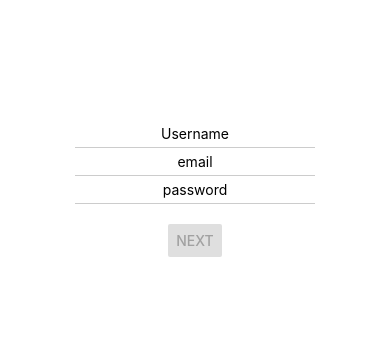
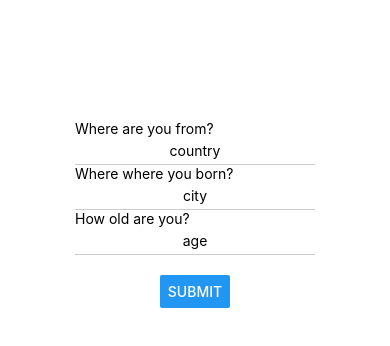
Before and after one commit to MarinaSergeyeva/RN_RegistrationForm, a React Native app: screen / in a window 390 px wide. Shown: the top 346 px of the page. Built offline with nearby package versions, Linux system fonts and the light colour scheme.

Commit message:
info form done

```diff
--- a/App.js
+++ b/App.js
@@ -7,17 +7,18 @@
  */
 
 import React from 'react';
-import { StyleSheet, View, Text, Button } from 'react-native';
+import { StyleSheet, View } from 'react-native';
 
 import { Colors } from 'react-native/Libraries/NewAppScreen';
 import AuthScreen from './screens/AuthScreen';
+import InfoScreen from './screens/InfoScreen';
 import SuccessScreen from './screens/SuccessScreen';
 
 const App = () => {
-
   return (
     <View>
-      <AuthScreen />
+      {/* <AuthScreen /> */}
+      <InfoScreen />
       {/* <SuccessScreen/> */}
     </View>
   );
--- a/package.json
+++ b/package.json
@@ -10,8 +10,10 @@
     "lint": "eslint ."
   },
   "dependencies": {
+    "@hookform/resolvers": "^1.3.4",
     "formik": "^2.2.6",
     "react": "16.13.1",
+    "react-hook-form": "^6.15.1",
     "react-native": "0.63.4",
     "yup": "^0.32.8"
   },
--- /dev/null
+++ b/schemas/InfoValidationSchema.js
@@ -0,0 +1,19 @@
+import * as yup from 'yup';
+
+export const infoValidationSchema = yup.object().shape({
+  country: yup
+    .string()
+    .min(2, 'min number of characters: 2')
+    .max(16, 'max number of characters: 16')
+    .matches(
+      /^[A-Za-zА-Яа-яЇїІіА-Яа-яËё]+$/,
+      'name must contain only alphabetic characters',
+    ),
+  city: yup
+    .string()
+    .min(3, 'min number of characters: 3')
+    .max(30, 'max number of characters: 30')
+    .required('required field'),
+
+  age: yup.number(1, 'enter your age').positive().integer(),
+});
--- /dev/null
+++ b/screens/InfoScreen.js
@@ -0,0 +1,132 @@
+import React from 'react';
+import { Text, View, TextInput, Button, StyleSheet, Alert } from 'react-native';
+import { useForm, Controller } from 'react-hook-form';
+import { yupResolver } from '@hookform/resolvers/yup';
+import { infoValidationSchema } from '../schemas/InfoValidationSchema';
+import SuccessScreen from './SuccessScreen';
+
+const InfoScreen = () => {
+  const {
+    control,
+    handleSubmit,
+    errors,
+    formState: { touched, isDirty },
+  } = useForm({
+    mode: 'onSubmit',
+    reValidateMode: 'onChange',
+    resolver: yupResolver(infoValidationSchema),
+  });
+
+  const onSubmit = data => {
+    console.log(data);
+    const result = new Promise((resolve, reject) => {
+      setTimeout(() => {
+        resolve(<SuccessScreen/>);
+      }, 1000);
+    });
+
+    result
+      .then(data => console.log(data))
+      .catch(error => console.log(error))
+      .finally(() => console.log('finished!'));
+
+    return result;
+  };
+
+  return (
+    <View style={styles.form}>
+      <View style={styles.fieldsContainer}>
+        <Text>Where are you from?</Text>
+        <Controller
+          control={control}
+          render={({ onChange, onBlur, value }) => (
+            <TextInput
+              placeholder="country"
+              style={styles.input}
+              onBlur={onBlur}
+              onChangeText={value => onChange(value)}
+              value={value}
+            />
+          )}
+          name="country"
+          rules={{ required: true }}
+          defaultValue=""
+        />
+        {errors.country && (
+          <Text style={styles.errorMessage}>{errors.country?.message}</Text>
+        )}
+        <Text>Where where you born?</Text>
+        <Controller
+          control={control}
+          render={({ onChange, onBlur, value }) => (
+            <TextInput
+              placeholder="city"
+              style={styles.input}
+              onBlur={onBlur}
+              onChangeText={value => onChange(value)}
+              value={value}
+            />
+          )}
+          name="city"
+          rules={{ required: true }}
+          defaultValue=""
+        />
+        {errors.city && (
+          <Text style={styles.errorMessage}>{errors.city?.message}</Text>
+        )}
+        <Text>How old are you?</Text>
+        <Controller
+          control={control}
+          render={({ onChange, onBlur, value }) => (
+            <TextInput
+              placeholder="age"
+              style={styles.input}
+              onBlur={onBlur}
+              onChangeText={value => onChange(value)}
+              value={value}
+              keyboardType="numeric"
+            />
+          )}
+          name="age"
+          defaultValue=""
+        />
+        {errors.age && (
+          <Text style={styles.errorMessage}>{errors.age?.message}</Text>
+        )}
+      </View>
+
+      <Button
+        // disabled={isDirty || isValid}
+        title="Submit"
+        onPress={handleSubmit(onSubmit)}
+      />
+    </View>
+  );
+};
+
+const styles = StyleSheet.create({
+  form: {
+    margin: 20,
+    alignItems: 'center',
+    marginTop: 100, // must be removed
+  },
+  fieldsContainer: {
+    width: '80%',
+    maxWidth: 400,
+    maxHeight: 400,
+    padding: 20,
+  },
+  input: {
+    textAlign: 'center',
+    paddingHorizontal: 2,
+    paddingVertical: 5,
+    borderBottomColor: '#ccc',
+    borderBottomWidth: 1,
+  },
+  errorMessage: {
+    color: 'red',
+    textAlign: 'center',
+  },
+});
+
+export default InfoScreen;
```
Also changed, not shown: 1 other file (tests, documents, lock files or other folders).
